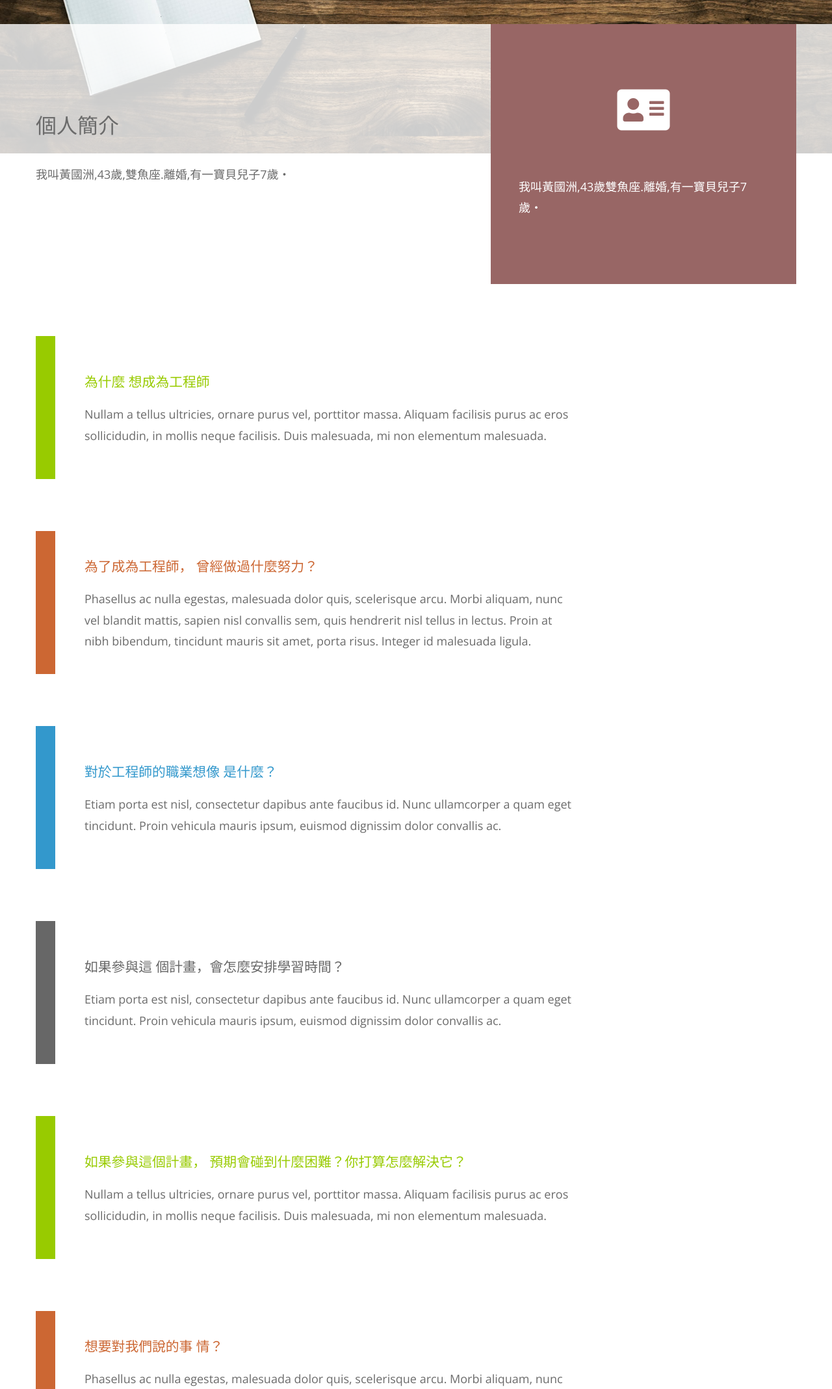
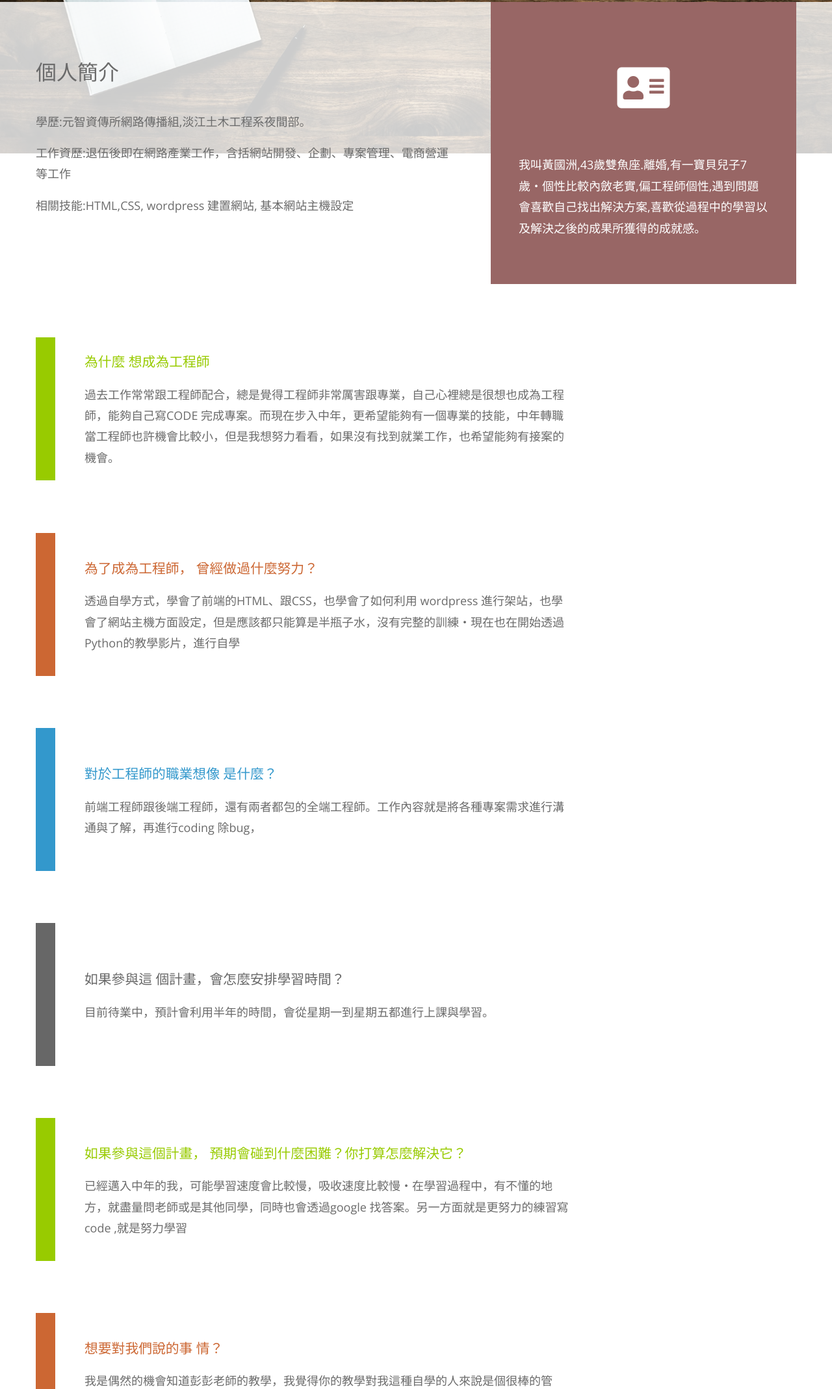
Before and after one commit to bencent/page, a plain HTML site: page index.html in a window 1280 px wide. Shown: the part 663-2800 px from the top of the page at 65% size. Drawn offline with nearby package versions, Linux system fonts and the light colour scheme.

Commit message:
Add files via upload

```diff
--- a/index.html
+++ b/index.html
@@ -36,13 +36,15 @@ Mini Profile Templatehttps://templatemo.com/tm-530-mini-profile-->
             <div class="col-md-7 tm-welcome-left-col">
               <div class="tm-welcome-left">
                 <h2 class="tm-welcome-title">個人簡介</h2>
-                <p class="pb-0">我叫黃國洲,43歲,雙魚座.離婚,有一寶貝兒子7歲‧</p>
+                <p class="pb-0">學歷:元智資傳所網路傳播組,淡江土木工程系夜間部。</p>
+                <p class="pb-0">工作資歷:退伍後即在網路產業工作，含括網站開發、企劃、專案管理、電商營運等工作</p>
+                <p class="pb-0">相關技能:HTML,CSS, wordpress 建置網站, 基本網站主機設定  </p>
               </div>
             </div>
             <!-- Brown bg -->
             <div class="col-md-5">
               <div class="tm-welcome-right"> <i class="fas fa-4x fa-address-card p-3 tm-welcome-icon"></i>
-                <p class="mb-0">我叫黃國洲,43歲雙魚座.離婚,有一寶貝兒子7歲‧</p>
+                <p class="mb-0">我叫黃國洲,43歲雙魚座.離婚,有一寶貝兒子7歲‧個性比較內斂老實,偏工程師個性,遇到問題會喜歡自己找出解決方案,喜歡從過程中的學習以及解決之後的成果所獲得的成就感。</p>
               </div>
             </div>
           </div>
@@ -61,10 +63,10 @@ Mini Profile Templatehttps://templatemo.com/tm-530-mini-profile-->
               <div class="tm-portfolio-description">
                 <h3 class="tm-text-green"><span class="tm-title-small">為什麼
                     想成為工程師</span> </h3>
-                <p class="mb-0"> Nullam a tellus ultricies, ornare purus vel,
-                  porttitor massa. Aliquam facilisis purus ac eros sollicidudin,
-                  in mollis neque facilisis. Duis malesuada, mi non elementum
-                  malesuada. </p>
+                <p class="mb-0"> 過去工作常常跟工程師配合，總是覺得工程師非常厲害跟專業，自己心裡總是很想也成為工程師，能夠自己寫CODE 完成專案。而現在步入中年，更希望能夠有一個專業的技能，中年轉職當工程師也許機會比較小，但是我想努力看看，如果沒有找到就業工作，也希望能夠有接案的機會。
+
+
+                </p>
               </div>
             </div>
             <div class="tm-portfolio-item">
@@ -73,11 +75,8 @@ Mini Profile Templatehttps://templatemo.com/tm-530-mini-profile-->
               <div class="tm-portfolio-description">
                 <h3 class="tm-text-orange"><span class="tm-title-small">為了成為工程師，
                     曾經做過什麼努力？</span> </h3>
-                <p class="mb-0"> Phasellus ac nulla egestas, malesuada dolor
-                  quis, scelerisque arcu. Morbi aliquam, nunc vel blandit
-                  mattis, sapien nisl convallis sem, quis hendrerit nisl tellus
-                  in lectus. Proin at nibh bibendum, tincidunt mauris sit amet,
-                  porta risus. Integer id malesuada ligula. </p>
+                <p class="mb-0"> 透過自學方式，學會了前端的HTML、跟CSS，也學會了如何利用 wordpress 進行架站，也學會了網站主機方面設定，但是應該都只能算是半瓶子水，沒有完整的訓練‧現在也在開始透過Python的教學影片，進行自學</p>
+
               </div>
             </div>
             <div class="tm-portfolio-item">
@@ -86,9 +85,7 @@ Mini Profile Templatehttps://templatemo.com/tm-530-mini-profile-->
               <div class="tm-portfolio-description">
                 <h3 class="tm-text-blue"><span class="tm-title-small">對於工程師的職業想像
                     是什麼？</span> </h3>
-                <p class="mb-0"> Etiam porta est nisl, consectetur dapibus ante
-                  faucibus id. Nunc ullamcorper a quam eget tincidunt. Proin
-                  vehicula mauris ipsum, euismod dignissim dolor convallis ac. </p>
+                <p class="mb-0"> 前端工程師跟後端工程師，還有兩者都包的全端工程師。工作內容就是將各種專案需求進行溝通與了解，再進行coding 除bug，</p>
               </div>
             </div>
             <div class="tm-portfolio-item">
@@ -97,9 +94,7 @@ Mini Profile Templatehttps://templatemo.com/tm-530-mini-profile-->
               <div class="tm-portfolio-description">
                 <h3 class="tm-text-dark-gray"><span class="tm-title-small">如果參與這
                     個計畫，會怎麼安排學習時間？</span> </h3>
-                <p class="mb-0"> Etiam porta est nisl, consectetur dapibus ante
-                  faucibus id. Nunc ullamcorper a quam eget tincidunt. Proin
-                  vehicula mauris ipsum, euismod dignissim dolor convallis ac. </p>
+                <p class="mb-0"> 目前待業中，預計會利用半年的時間，會從星期一到星期五都進行上課與學習。</p>
               </div>
             </div>
             <div class="tm-portfolio-item">
@@ -108,10 +103,7 @@ Mini Profile Templatehttps://templatemo.com/tm-530-mini-profile-->
               <div class="tm-portfolio-description">
                 <h3 class="tm-text-green"><span class="tm-title-small">如果參與這個計畫，
                     預期會碰到什麼困難？你打算怎麼解決它？ </span> </h3>
-                <p class="mb-0"> Nullam a tellus ultricies, ornare purus vel,
-                  porttitor massa. Aliquam facilisis purus ac eros sollicidudin,
-                  in mollis neque facilisis. Duis malesuada, mi non elementum
-                  malesuada. </p>
+                <p class="mb-0"> 已經邁入中年的我，可能學習速度會比較慢，吸收速度比較慢‧在學習過程中，有不懂的地方，就盡量問老師或是其他同學，同時也會透過google 找答案。另一方面就是更努力的練習寫code ,就是努力學習 </p>
               </div>
             </div>
             <div class="tm-portfolio-item">
@@ -120,11 +112,7 @@ Mini Profile Templatehttps://templatemo.com/tm-530-mini-profile-->
               <div class="tm-portfolio-description">
                 <h3 class="tm-text-orange"><span class="tm-title-small">想要對我們說的事
                     情？</span> </h3>
-                <p class="mb-0"> Phasellus ac nulla egestas, malesuada dolor
-                  quis, scelerisque arcu. Morbi aliquam, nunc vel blandit
-                  mattis, sapien nisl convallis sem, quis hendrerit nisl tellus
-                  in lectus. Proin at nibh bibendum, tincidunt mauris sit amet,
-                  porta risus. Integer id malesuada ligula. </p>
+                <p class="mb-0"> 我是偶然的機會知道彭彭老師的教學，我覺得你的教學對我這種自學的人來說是個很棒的管道，不管有沒有機會參與你的專案，非常感謝您在教學上的用心，讓我有機會可以從中一點一滴的學習。 </p>
               </div>
             </div>
           </div>
```
